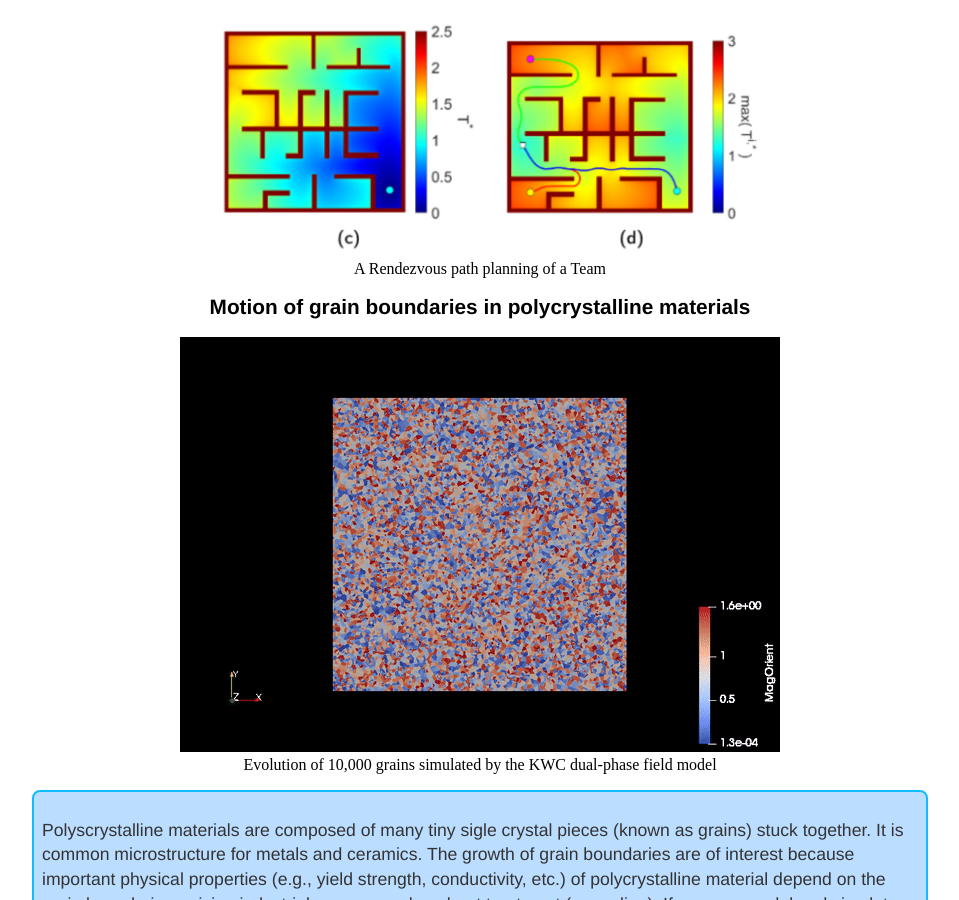
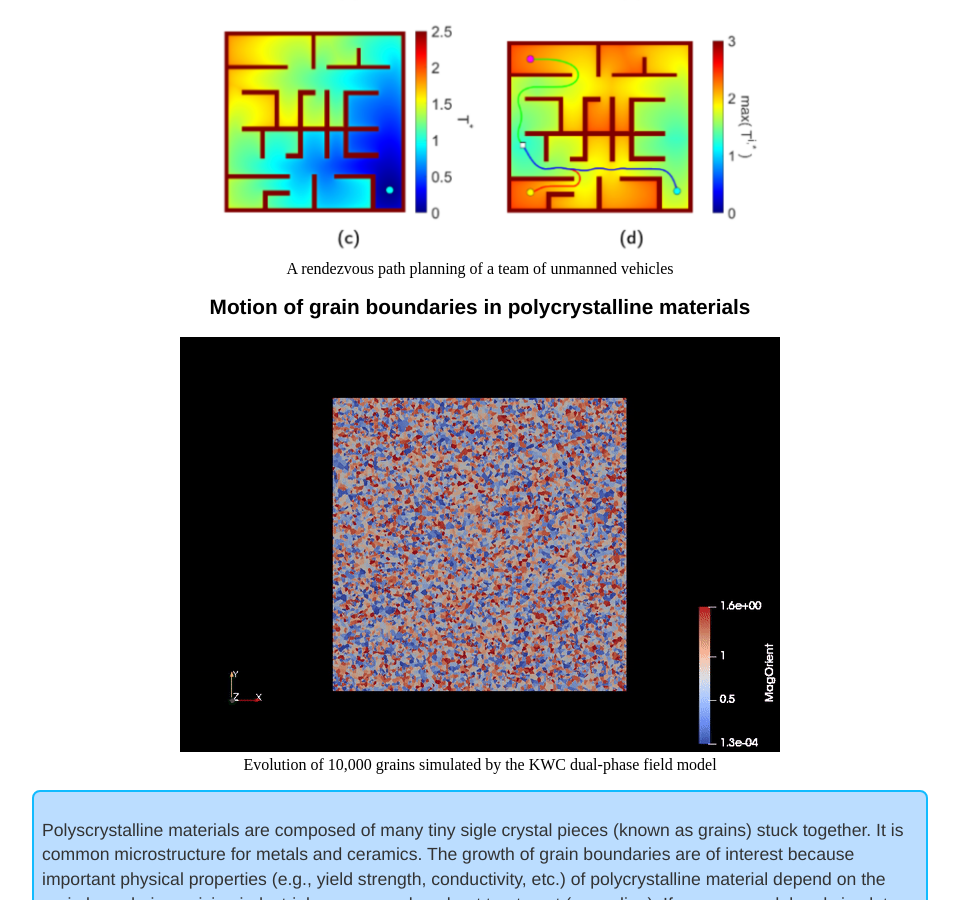
Before and after one commit to jaekwangjk/jaekwangjk.github.io, a Jekyll site: the page built from research.html, in a window 1280 px wide and 900 px high, scrolled down 671 px. Shown: the whole window, without its empty margins (160-1119 px from the left). Built offline with Jekyll 4.4.1, drawn with Linux system fonts in a browser that asks for light colours.

Commit message:
Update research.html

```diff
--- a/research.html
+++ b/research.html
@@ -35,7 +35,7 @@ title: Jaekwang Kim
 	<center>
 	<figure>
   	<IMG SRC="pictures/Pathplan.png",  width="600",height="600">
-	<figcaption> A Rendezvous path planning of a Team </figcaption>
+	<figcaption> A rendezvous path planning of a team of unmanned vehicles </figcaption>
 	</figure>
 	</center>
 	</BODY>
```
